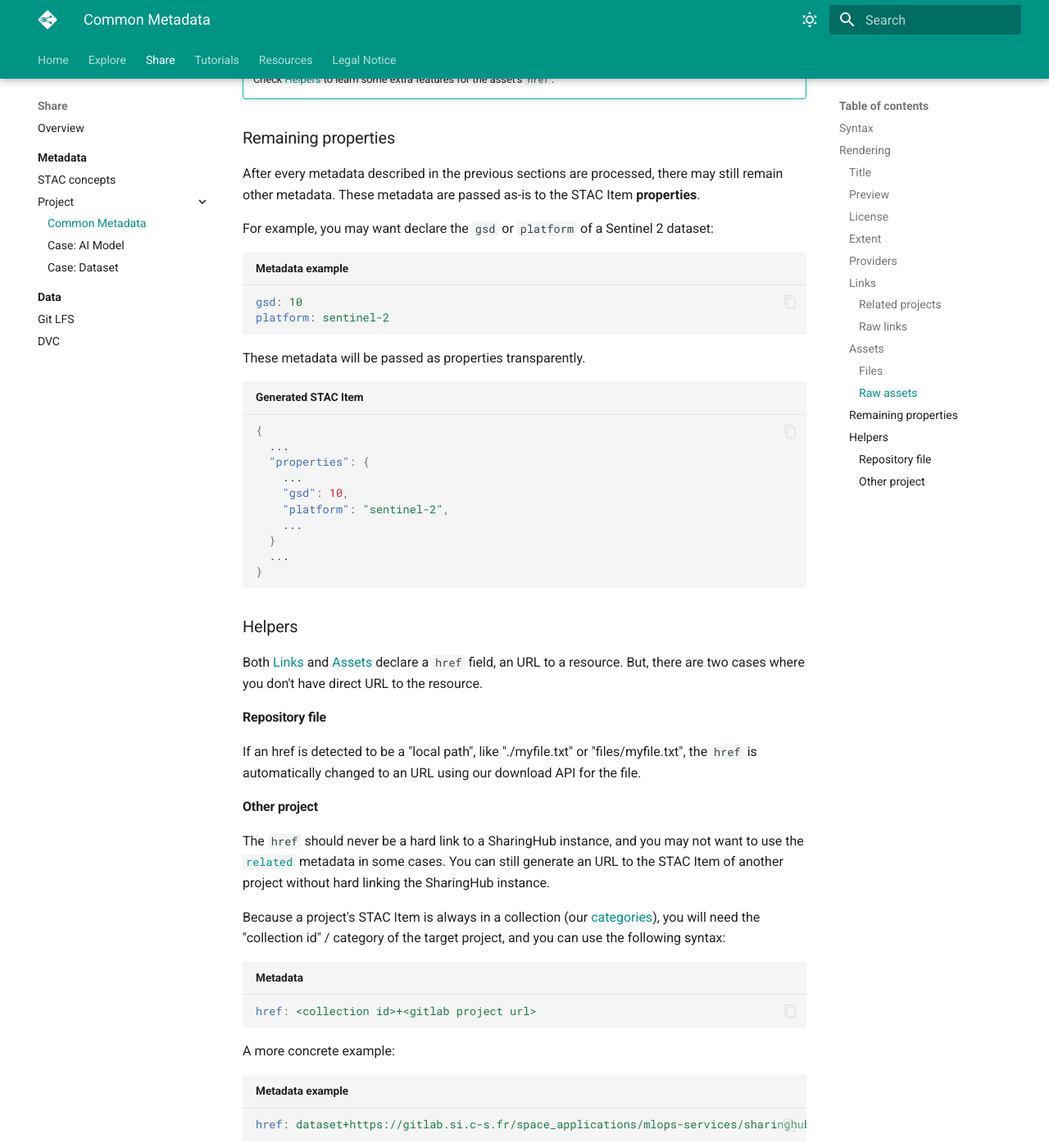
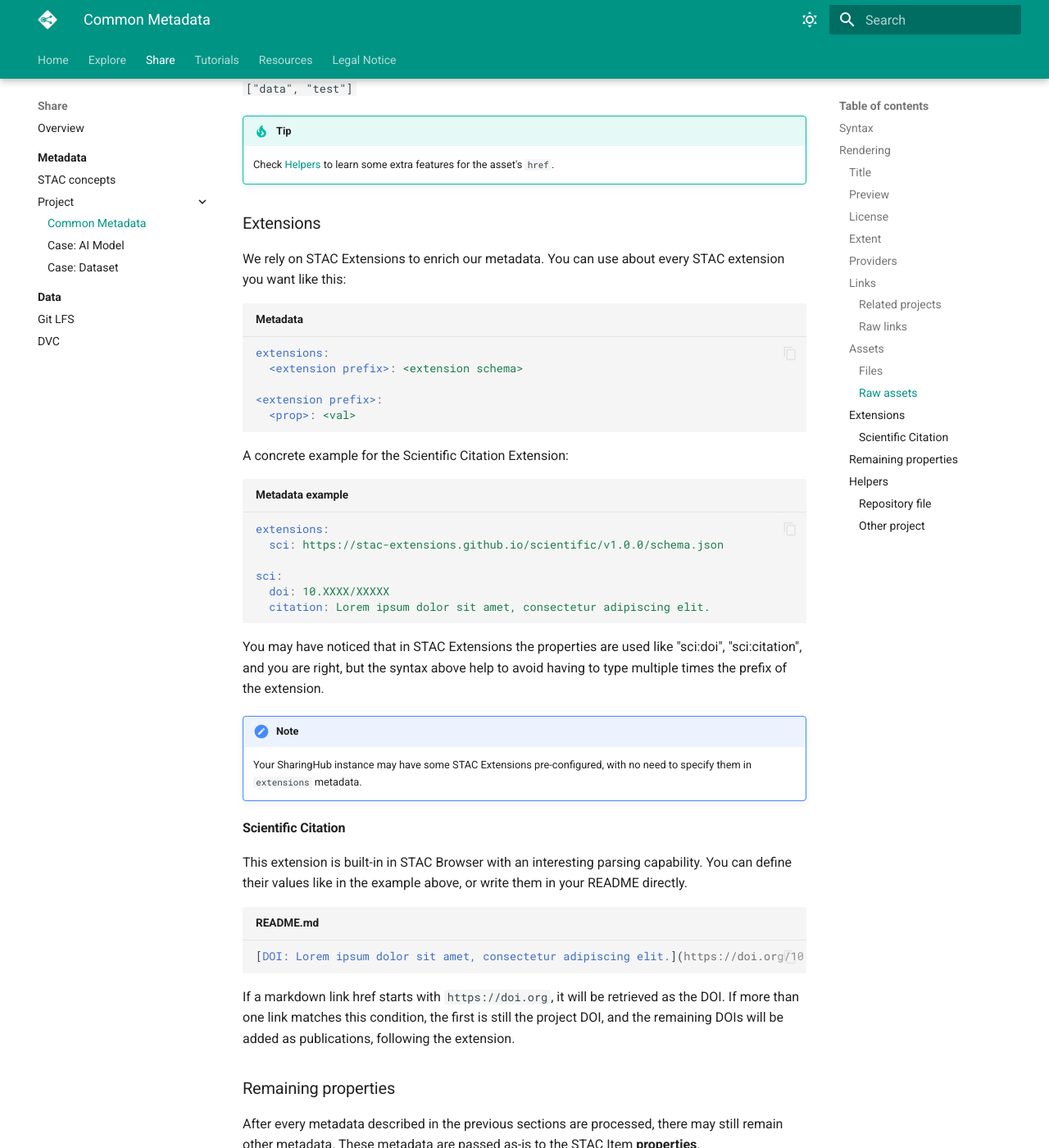
Before and after one commit to csgroup-oss/sharinghub-server, an MkDocs documentation site: the page built from docs/src/share/metadata/project/common.md, in a window 1280 px wide and 1400 px high, scrolled down 6061 px. Shown: the whole window at 82% size. Built offline with MkDocs 1.6.1 and Material for MkDocs 9.7.7, drawn with Linux system fonts in a browser that asks for light colours; some of the changed text lies outside the part shown.

Commit message:
docs: write 'Extensions' section of common metadata in share docs

````diff
--- a/docs/src/share/metadata/project/common.md
+++ b/docs/src/share/metadata/project/common.md
@@ -58,11 +58,15 @@ license: <license name>
 
     Only a [SPDX License Identifier](https://spdx.org/licenses/) is allowed.
 
-In addition, STAC requires an URL for the license. While it is automatically set to the URL of the project LICENSE file, you can also change it:
+In addition, you can set an URL for the license. While it is automatically set to the URL of the project LICENSE file, or determined from the license given, you can also change it:
 
 ```yaml title="Metadata"
 license-url: <license url>
 ```
+
+!!! warning
+
+    The STAC Item specification indicates that the URL of the license **SHOULD** be defined.
 
 ### Extent
 
@@ -218,6 +222,45 @@ It is important to note that you can override `href`, `title` and `type`, but th
 
     Check [Helpers](#helpers) to learn some extra features for the asset's `href`.
 
+### Extensions
+
+We rely on STAC Extensions to enrich our metadata. You can use about every STAC extension you want like this:
+
+```yaml title="Metadata"
+extensions:
+  <extension prefix>: <extension schema>
+
+<extension prefix>:
+  <prop>: <val>
+```
+
+A concrete example for the Scientific Citation Extension:
+
+```yaml title="Metadata example"
+extensions:
+  sci: https://stac-extensions.github.io/scientific/v1.0.0/schema.json
+
+sci:
+  doi: 10.XXXX/XXXXX
+  citation: Lorem ipsum dolor sit amet, consectetur adipiscing elit.
+```
+
+You may have noticed that in STAC Extensions the properties are used like "sci:doi", "sci:citation", and you are right, but the syntax above help to avoid having to type multiple times the prefix of the extension.
+
+!!! note
+
+    Your SharingHub instance may have some STAC Extensions pre-configured, with no need to specify them in `extensions` metadata.
+
+#### Scientific Citation
+
+This extension is built-in in STAC Browser with an interesting parsing capability. You can define their values like in the example above, or write them in your README directly.
+
+```md title="README.md"
+[DOI: Lorem ipsum dolor sit amet, consectetur adipiscing elit.](https://doi.org/10.XXXX/XXXXX)
+```
+
+If a markdown link href starts with `https://doi.org`, it will be retrieved as the DOI. If more than one link matches this condition, the first is still the project DOI, and the remaining DOIs will be added as publications, following the extension.
+
 ### Remaining properties
 
 After every metadata described in the previous sections are processed, there may still remain other metadata. These metadata are passed as-is to the STAC Item **properties**.
````
